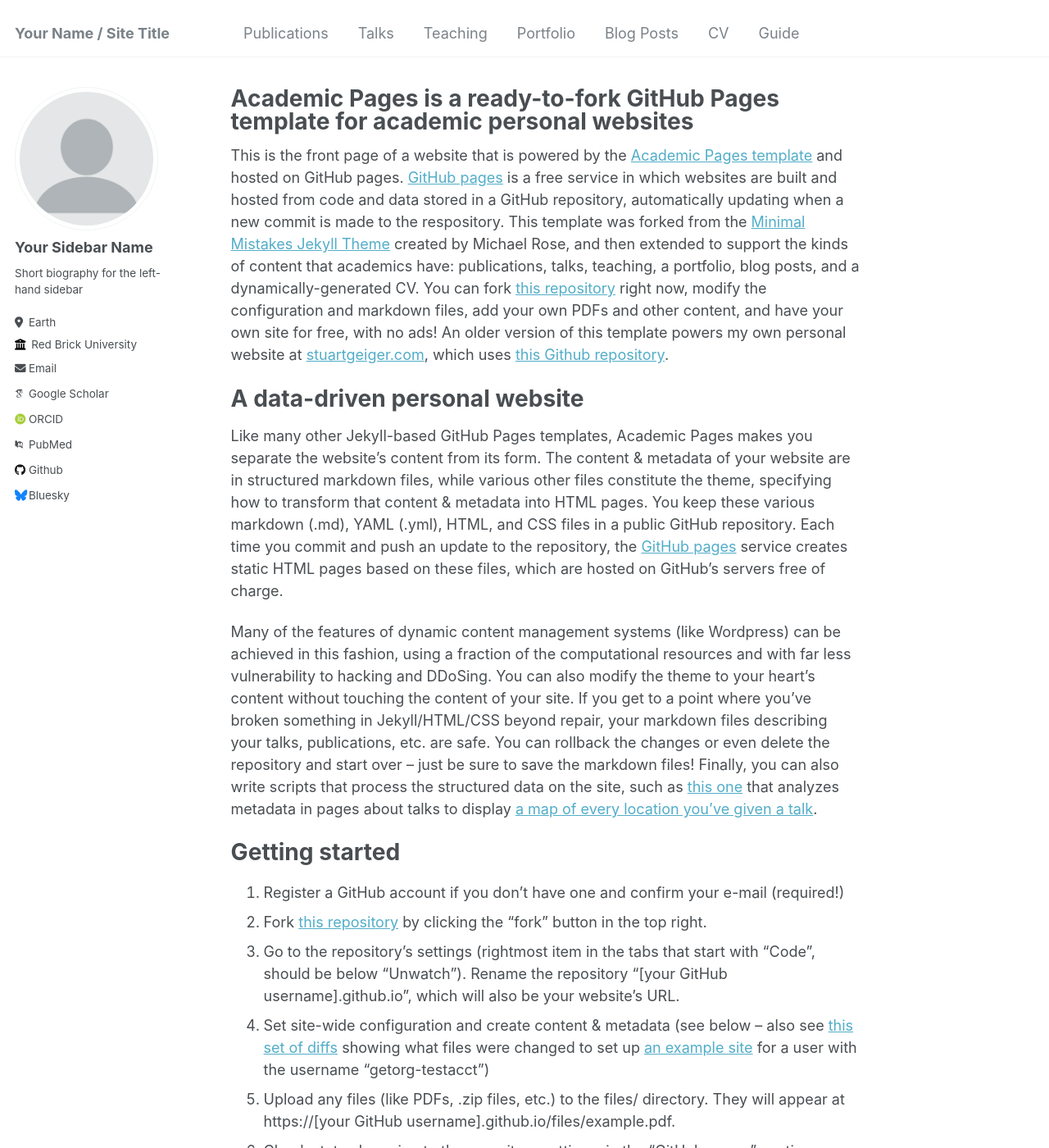
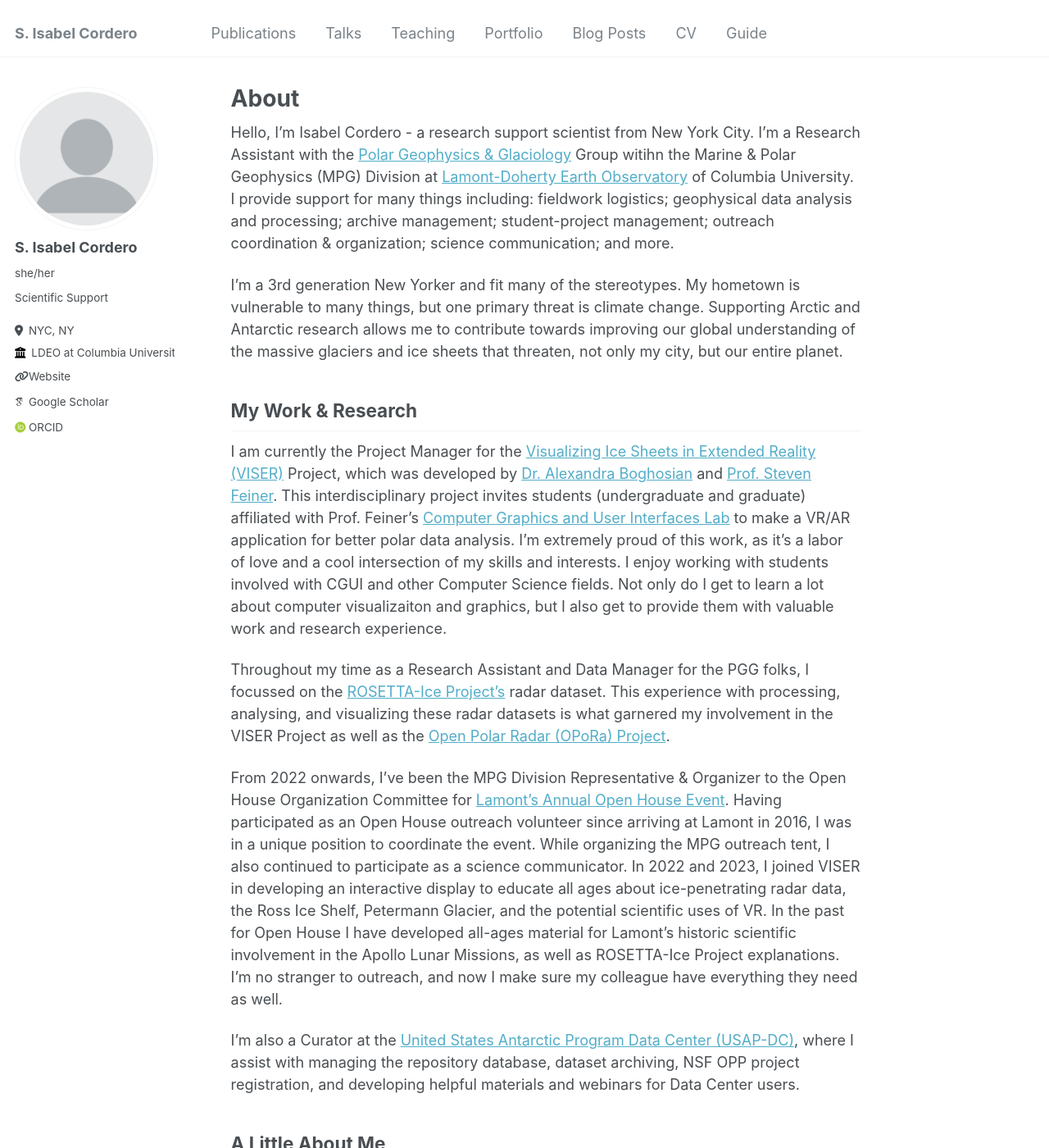
Before and after one commit to sicordero/sicordero.github.io, a Jekyll site: the page built from _pages/about.md, in a window 1280 px wide and 1400 px high. Shown: the whole window at 82% size. Built offline with Jekyll 4.4.1, drawn with Linux system fonts in a browser that asks for light colours; some web fonts are replaced; some of the changed text lies outside the part shown.

Commit message:
config & about updates
replacing the OG files with downloaded versions from original attempt. Rolling back the markdown issues from publications, fieldwork, etc.

```diff
--- a/_config.yml
+++ b/_config.yml
@@ -8,11 +8,11 @@
 
 # Basic Site Settings
 locale                   : "en-US"
-title                    : "Your Name / Site Title"
+title                    : "S. Isabel Cordero"
 title_separator          : "-"
-name                     : &name "Your Name"
+name                     : &name "Isabel"
 description              : &description "personal description"
-url                      : https://academicpages.github.io # the base hostname & protocol for your site e.g. "https://mmistakes.github.io"
+url                      : https://sicordero.github.io # the base hostname & protocol for your site e.g. "https://mmistakes.github.io"
 baseurl                  : "" # the subpath of your site, e.g. "/blog"
 repository               : "academicpages/academicpages.github.io"
 
@@ -22,33 +22,33 @@ repository               : "academicpages/academicpages.github.io"
 author:
   # Biographic information
   avatar           : "profile.png"
-  name             : "Your Sidebar Name"
-  pronouns         : # example: "she/her"
-  bio              : "Short biography for the left-hand sidebar"
-  location         : "Earth"
-  employer         : "Red Brick University"
-  uri              : # URL
-  email            : "none@example.org"
+  name             : "S. Isabel Cordero"
+  pronouns         : "she/her"
+  bio              : "Scientific Support"
+  location         : "NYC, NY"
+  employer         : "LDEO at Columbia University"
+  uri              : "https://lamont.columbia.edu/directory/s-isabel-cordero"
+  email            : #"none@example.org"
 
   # Academic websites
   arxiv            : # URL - Update with the correct link to your profile
-  googlescholar    : "https://scholar.google.com/citations?user=PS_CX0AAAAAJ"
+  googlescholar    : "https://scholar.google.com/citations?user=eGDyqzIAAAAJ"
   impactstory      : # URL
-  orcid            : "http://orcid.org/yourorcidurl"
+  orcid            : "http://orcid.org/0000-0003-4187-3281"
   semantic         : # URL
-  pubmed           : "https://www.ncbi.nlm.nih.gov/pubmed/?term=john+snow"
+  pubmed           : #"https://www.ncbi.nlm.nih.gov/pubmed/?term=john+snow"
   researchgate     : # URL
 
   # Repositories and software development
   bitbucket        : # Username - Update with your username on the site
   codepen          : # Username
   dribbble         : # Username
-  github           : "academicpages"
+  github           : #"academicpages"
   kaggle           : # Username
   stackoverflow    : # User number or user number and name (i.e., use "1" or "1/jeff-atwood")
 
   # Social media
-  bluesky          : "bsky.app" # Replace this with you Bluesky username
+  bluesky          : #"bsky.app" # Replace this with you Bluesky username
   facebook         : # Username
   flickr           : # Username
   foursquare       : # Username
@@ -281,7 +281,7 @@ sass:
 permalink: /:categories/:title/
 # paginate: 5 # amount of posts to show
 # paginate_path: /page:num/
-timezone: America/Los_Angeles # http://en.wikipedia.org/wiki/List_of_tz_database_time_zones
+timezone: America/NewYork # http://en.wikipedia.org/wiki/List_of_tz_database_time_zones
 
 
 # Plugins
--- a/_pages/about.md
+++ b/_pages/about.md
@@ -1,49 +1,35 @@
 ---
 permalink: /
-title: "Academic Pages is a ready-to-fork GitHub Pages template for academic personal websites"
+title: "About"
 author_profile: true
 redirect_from:
   - /about/
   - /about.html
 ---
+Hello, I'm Isabel Cordero - a research support scientist from New York City. I'm a Research Assistant with the [Polar Geophysics & Glaciology](https://pgg.ldeo.columbia.edu) Group witihn the Marine & Polar Geophysics (MPG) Division at [Lamont-Doherty Earth Observatory](https://ldeo.columbia.edu) of Columbia University. I provide support for many things including: fieldwork logistics; geophysical data analysis and processing; archive management; student-project management; outreach coordination & organization; science communication; and more.
 
-This is the front page of a website that is powered by the [Academic Pages template](https://github.com/academicpages/academicpages.github.io) and hosted on GitHub pages. [GitHub pages](https://pages.github.com) is a free service in which websites are built and hosted from code and data stored in a GitHub repository, automatically updating when a new commit is made to the respository. This template was forked from the [Minimal Mistakes Jekyll Theme](https://mmistakes.github.io/minimal-mistakes/) created by Michael Rose, and then extended to support the kinds of content that academics have: publications, talks, teaching, a portfolio, blog posts, and a dynamically-generated CV. You can fork [this repository](https://github.com/academicpages/academicpages.github.io) right now, modify the configuration and markdown files, add your own PDFs and other content, and have your own site for free, with no ads! An older version of this template powers my own personal website at [stuartgeiger.com](http://stuartgeiger.com), which uses [this Github repository](https://github.com/staeiou/staeiou.github.io).
+I'm a 3rd generation New Yorker and fit many of the stereotypes. My hometown is vulnerable to many things, but one primary threat is climate change. Supporting Arctic and Antarctic research allows me to contribute towards improving our global understanding of the massive glaciers and ice sheets that threaten, not only my city, but our entire planet.
 
-A data-driven personal website
-======
-Like many other Jekyll-based GitHub Pages templates, Academic Pages makes you separate the website's content from its form. The content & metadata of your website are in structured markdown files, while various other files constitute the theme, specifying how to transform that content & metadata into HTML pages. You keep these various markdown (.md), YAML (.yml), HTML, and CSS files in a public GitHub repository. Each time you commit and push an update to the repository, the [GitHub pages](https://pages.github.com/) service creates static HTML pages based on these files, which are hosted on GitHub's servers free of charge.
 
-Many of the features of dynamic content management systems (like Wordpress) can be achieved in this fashion, using a fraction of the computational resources and with far less vulnerability to hacking and DDoSing. You can also modify the theme to your heart's content without touching the content of your site. If you get to a point where you've broken something in Jekyll/HTML/CSS beyond repair, your markdown files describing your talks, publications, etc. are safe. You can rollback the changes or even delete the repository and start over -- just be sure to save the markdown files! Finally, you can also write scripts that process the structured data on the site, such as [this one](https://github.com/academicpages/academicpages.github.io/blob/master/talkmap.ipynb) that analyzes metadata in pages about talks to display [a map of every location you've given a talk](https://academicpages.github.io/talkmap.html).
+My Work & Research
+------
+I am currently the Project Manager for the [Visualizing Ice Sheets in Extended Reality (VISER)](https://pgg.ldeo.columbia.edu/projects/VISER) Project, which was developed by [Dr. Alexandra Boghosian](https://alexandraboghosian.com/) and [Prof. Steven Feiner](https://www.cs.columbia.edu/~feiner/). This interdisciplinary project invites students (undergraduate and graduate) affiliated with Prof. Feiner's [Computer Graphics and User Interfaces Lab](https://graphics.cs.columbia.edu/home) to make a VR/AR application for better polar data analysis. I'm extremely proud of this work, as it's a labor of love and a cool intersection of my skills and interests. I enjoy working with students involved with CGUI and other Computer Science fields. Not only do I get to learn a lot about computer visualizaiton and graphics, but I also get to provide them with valuable work and research experience.
 
-Getting started
-======
-1. Register a GitHub account if you don't have one and confirm your e-mail (required!)
-1. Fork [this repository](https://github.com/academicpages/academicpages.github.io) by clicking the "fork" button in the top right.
-1. Go to the repository's settings (rightmost item in the tabs that start with "Code", should be below "Unwatch"). Rename the repository "[your GitHub username].github.io", which will also be your website's URL.
-1. Set site-wide configuration and create content & metadata (see below -- also see [this set of diffs](http://archive.is/3TPas) showing what files were changed to set up [an example site](https://getorg-testacct.github.io) for a user with the username "getorg-testacct")
-1. Upload any files (like PDFs, .zip files, etc.) to the files/ directory. They will appear at https://[your GitHub username].github.io/files/example.pdf.
-1. Check status by going to the repository settings, in the "GitHub pages" section
+Throughout my time as a Research Assistant and Data Manager for the PGG folks, I focussed on the [ROSETTA-Ice Project's](https://pgg.ldeo.columbia.edu/projects/ROSETTA-Ice) radar dataset. This experience with processing, analysing, and visualizing these radar datasets is what garnered my involvement in the VISER Project as well as the [Open Polar Radar (OPoRa) Project](https://people.climate.columbia.edu/projects/view/2389).
 
-Site-wide configuration
+From 2022 onwards, I've been the MPG Division Representative & Organizer to the Open House Organization Committee for [Lamont's Annual Open House Event](openhouse.ldeo.columbia.edu/about). Having participated as an Open House outreach volunteer since arriving at Lamont in 2016, I was in a unique position to coordinate the event. While organizing the MPG outreach tent, I also continued to participate as a science communicator. In 2022 and 2023, I joined VISER in developing an interactive display to educate all ages about ice-penetrating radar data, the Ross Ice Shelf, Petermann Glacier, and the potential scientific uses of VR. In the past for Open House I have developed all-ages material for Lamont's historic scientific involvement in the Apollo Lunar Missions, as well as ROSETTA-Ice Project explanations. I'm no stranger to outreach, and now I make sure my colleague have everything they need as well.
+
+I'm also a Curator at the [United States Antarctic Program Data Center (USAP-DC)](www.usap-dc.org), where I assist with managing the repository database, dataset archiving, NSF OPP project registration, and developing helpful materials and webinars for Data Center users.
+
+
+A Little About Me
 ------
-The main configuration file for the site is in the base directory in [_config.yml](https://github.com/academicpages/academicpages.github.io/blob/master/_config.yml), which defines the content in the sidebars and other site-wide features. You will need to replace the default variables with ones about yourself and your site's github repository. The configuration file for the top menu is in [_data/navigation.yml](https://github.com/academicpages/academicpages.github.io/blob/master/_data/navigation.yml). For example, if you don't have a portfolio or blog posts, you can remove those items from that navigation.yml file to remove them from the header.
+“<i>A jack of all trades is a master of none, but oftentimes better than a master of one.</i>”
 
-Create content & metadata
-------
-For site content, there is one markdown file for each type of content, which are stored in directories like _publications, _talks, _posts, _teaching, or _pages. For example, each talk is a markdown file in the [_talks directory](https://github.com/academicpages/academicpages.github.io/tree/master/_talks). At the top of each markdown file is structured data in YAML about the talk, which the theme will parse to do lots of cool stuff. The same structured data about a talk is used to generate the list of talks on the [Talks page](https://academicpages.github.io/talks), each [individual page](https://academicpages.github.io/talks/2012-03-01-talk-1) for specific talks, the talks section for the [CV page](https://academicpages.github.io/cv), and the [map of places you've given a talk](https://academicpages.github.io/talkmap.html) (if you run this [python file](https://github.com/academicpages/academicpages.github.io/blob/master/talkmap.py) or [Jupyter notebook](https://github.com/academicpages/academicpages.github.io/blob/master/talkmap.ipynb), which creates the HTML for the map based on the contents of the _talks directory).
+Growing up in New York City has given me an incredibly well rounded upbringing. While luck has a lot to do with it, I was fortunate to have access to theater, museums, libraries, and public transportation. My parents were keen to make sure I knew the value and history of the resources available to me - from the geology to the social policies.
 
-**Markdown generator**
+Student-rush tickets for the performing arts, led to theater programs, which led to public speaking and science communication.
 
-I have also created [a set of Jupyter notebooks](https://github.com/academicpages/academicpages.github.io/tree/master/markdown_generator
-) that converts a CSV containing structured data about talks or presentations into individual markdown files that will be properly formatted for the Academic Pages template. The sample CSVs in that directory are the ones I used to create my own personal website at stuartgeiger.com. My usual workflow is that I keep a spreadsheet of my publications and talks, then run the code in these notebooks to generate the markdown files, then commit and push them to the GitHub repository.
+City-funded entry to museums during dinosaur phases, gems and mineral phases, Greek pantheon phases, Egyptian pharoh phases, and many more childhood micro-obsessions, led to a B.A. in Archaeology/Anthropology. My academic and fieldwork experience during my degree gave me skills that have been applicable in other facets of life and directly contributed to my current work in remote sensing and geophysical data processing.
 
-How to edit your site's GitHub repository
-------
-Many people use a git client to create files on their local computer and then push them to GitHub's servers. If you are not familiar with git, you can directly edit these configuration and markdown files directly in the github.com interface. Navigate to a file (like [this one](https://github.com/academicpages/academicpages.github.io/blob/master/_talks/2012-03-01-talk-1.md) and click the pencil icon in the top right of the content preview (to the right of the "Raw | Blame | History" buttons). You can delete a file by clicking the trashcan icon to the right of the pencil icon. You can also create new files or upload files by navigating to a directory and clicking the "Create new file" or "Upload files" buttons.
-
-Example: editing a markdown file for a talk
-![Editing a markdown file for a talk](/images/editing-talk.png)
-
-For more info
-------
-More info about configuring Academic Pages can be found in [the guide](https://academicpages.github.io/markdown/). The [guides for the Minimal Mistakes theme](https://mmistakes.github.io/minimal-mistakes/docs/configuration/) (which this theme was forked from) might also be helpful.
+I'm also a huge soccer fan and follow the English Premier League very closely. I've been a Manchester United fan for over half of my life. United 'til I die!
```
Also changed, not shown: 1 other file.
